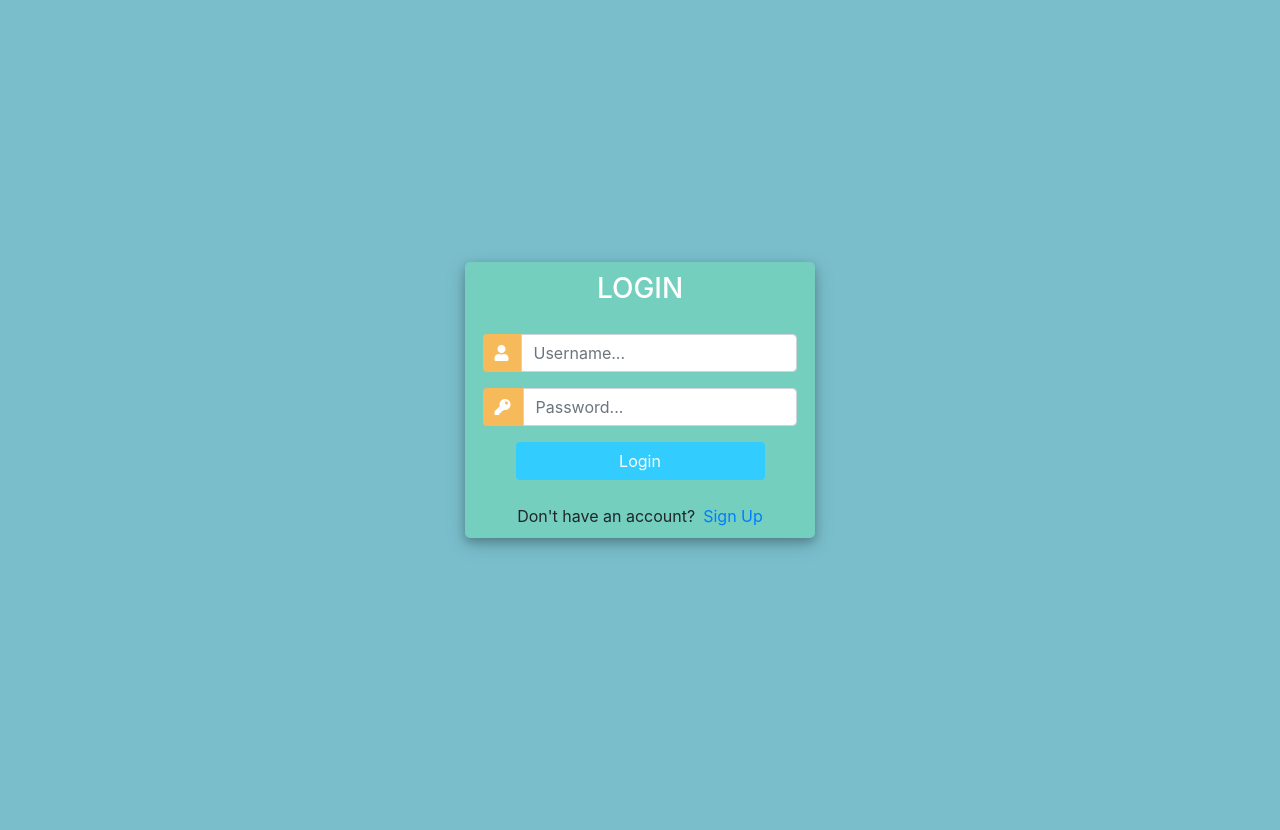
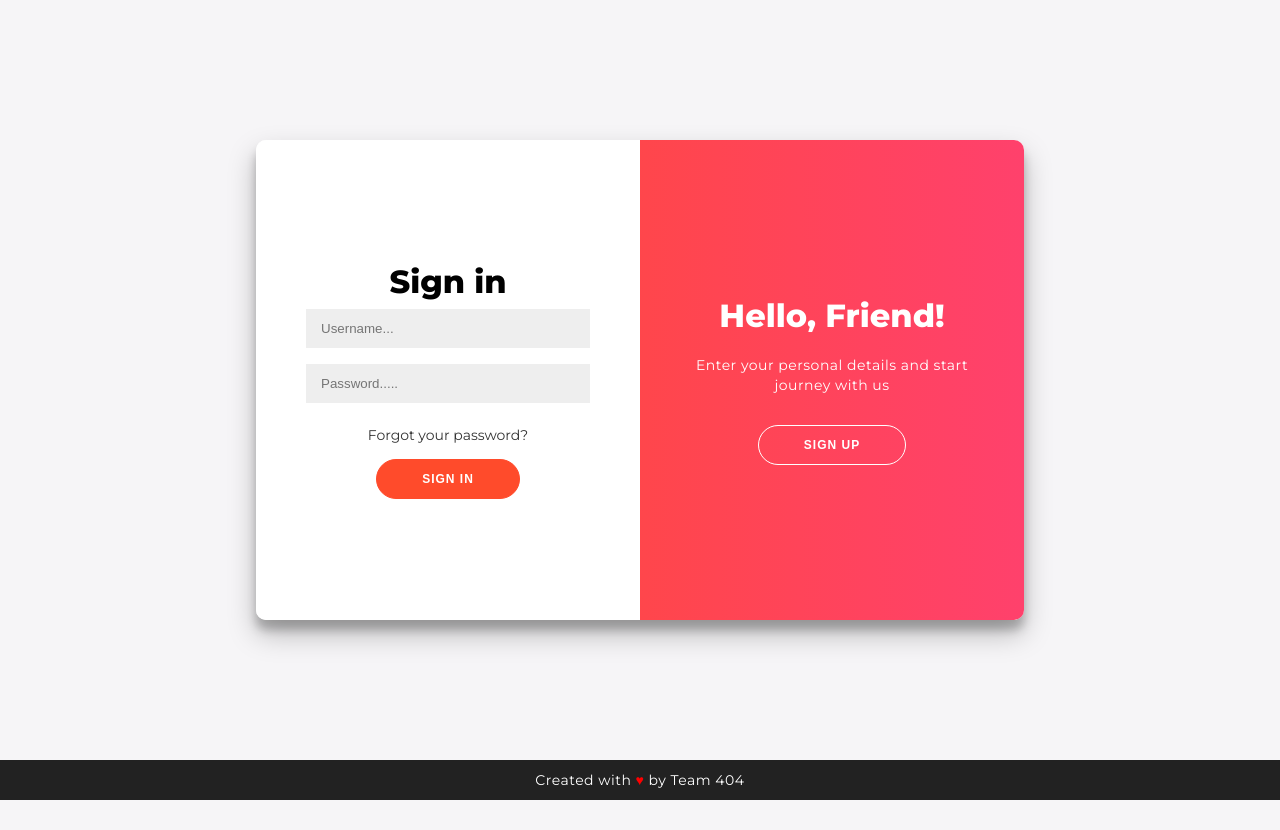
Before and after one commit to Dara-Ekanth/e-mart, a Django app: a page that uses accounts/templates/accounts/loginPage.html in a window 1280 px wide. Before the commit the page ends 550 px from the top, so only its background shows below. Run offline with Django 3.2, Linux system fonts and the light colour scheme; some libraries are stand-ins or nearby versions.

Commit message:
Accounts login and Register UI update

```diff
--- a/accounts/templates/accounts/loginPage.html
+++ b/accounts/templates/accounts/loginPage.html
@@ -1,135 +1,338 @@
+<!--
+Source Code:"https://www.florin-pop.com/blog/2019/03/double-slider-sign-in-up-form/"
+Thanks to "FLORIN POP"
+-->
 <!DOCTYPE html>
 <html>
 
 <head>
     <title>Login</title>
-    <link rel="stylesheet" href="https://stackpath.bootstrapcdn.com/bootstrap/4.1.3/css/bootstrap.min.css"
-          integrity="sha384-MCw98/SFnGE8fJT3GXwEOngsV7Zt27NXFoaoApmYm81iuXoPkFOJwJ8ERdknLPMO" crossorigin="anonymous">
+    {% load static %}
     <script src="https://ajax.googleapis.com/ajax/libs/jquery/3.3.1/jquery.min.js"></script>
-    <link rel="stylesheet" href="https://use.fontawesome.com/releases/v5.6.1/css/all.css"
-          integrity="sha384-gfdkjb5BdAXd+lj+gudLWI+BXq4IuLW5IT+brZEZsLFm++aCMlF1V92rMkPaX4PP" crossorigin="anonymous">
-
 
     <style>
-        body,
-        html {
-            margin: 0;
-            padding: 0;
-            height: 100%;
-            background: #7abecc !important;
+
+        @import url('https://fonts.googleapis.com/css?family=Montserrat:400,800');
+
+        * {
+            box-sizing: border-box;
         }
 
-        .user_card {
-            width: 350px;
-            margin-top: auto;
-            margin-bottom: auto;
-            background: #74cfbf;
-            position: relative;
+        body {
+            background: #f6f5f7;
             display: flex;
             justify-content: center;
+            align-items: center;
             flex-direction: column;
-            padding: 10px;
-            box-shadow: 0 4px 8px 0 rgba(0, 0, 0, 0.2), 0 6px 20px 0 rgba(0, 0, 0, 0.19);
-            -webkit-box-shadow: 0 4px 8px 0 rgba(0, 0, 0, 0.2), 0 6px 20px 0 rgba(0, 0, 0, 0.19);
-            -moz-box-shadow: 0 4px 8px 0 rgba(0, 0, 0, 0.2), 0 6px 20px 0 rgba(0, 0, 0, 0.19);
-            border-radius: 5px;
-
+            font-family: 'Montserrat', sans-serif;
+            height: 100vh;
+            margin: -20px 0 50px;
         }
 
-        .form_container {
-            margin-top: 20px;
+        h1 {
+            font-weight: bold;
+            margin: 0;
         }
 
-        #form-title {
-            color: #fff;
-
+        h2 {
+            text-align: center;
         }
 
-        .login_btn {
-            width: 100%;
-            background: #33ccff !important;
-            color: white !important;
+        p {
+            font-size: 14px;
+            font-weight: 100;
+            line-height: 20px;
+            letter-spacing: 0.5px;
+            margin: 20px 0 30px;
         }
 
-        .login_btn:focus {
-            box-shadow: none !important;
-            outline: 0px !important;
+        span {
+            font-size: 12px;
         }
 
-        .login_container {
-            padding: 0 2rem;
+        a {
+            color: #333;
+            font-size: 14px;
+            text-decoration: none;
+            margin: 15px 0;
         }
 
-        .input-group-text {
-            background: #f7ba5b !important;
-            color: white !important;
-            border: 0 !important;
-            border-radius: 0.25rem 0 0 0.25rem !important;
+        button {
+            border-radius: 20px;
+            border: 1px solid #FF4B2B;
+            background-color: #FF4B2B;
+            color: #FFFFFF;
+            font-size: 12px;
+            font-weight: bold;
+            padding: 12px 45px;
+            letter-spacing: 1px;
+            text-transform: uppercase;
+            transition: transform 80ms ease-in;
         }
 
-        .input_user,
-        .input_pass:focus {
-            box-shadow: none !important;
-            outline: 0px !important;
+        button:active {
+            transform: scale(0.95);
+        }
+
+        button:focus {
+            outline: none;
+        }
+
+        button.ghost {
+            background-color: transparent;
+            border-color: #FFFFFF;
+        }
+
+        form {
+            background-color: #FFFFFF;
+            display: flex;
+            align-items: center;
+            justify-content: center;
+            flex-direction: column;
+            padding: 0 50px;
+            height: 100%;
+            text-align: center;
+        }
+
+        input {
+            background-color: #eee;
+            border: none;
+            padding: 12px 15px;
+            margin: 8px 0;
+            width: 100%;
+        }
+
+        .container {
+            background-color: #fff;
+            border-radius: 10px;
+            box-shadow: 0 14px 28px rgba(0, 0, 0, 0.25),
+            0 10px 10px rgba(0, 0, 0, 0.22);
+            position: relative;
+            overflow: hidden;
+            width: 768px;
+            max-width: 100%;
+            min-height: 480px;
+        }
+
+        .form-container {
+            position: absolute;
+            top: 0;
+            height: 100%;
+            transition: all 0.6s ease-in-out;
+        }
+
+        .sign-in-container {
+            left: 0;
+            width: 50%;
+            z-index: 2;
+        }
+
+        .container.right-panel-active .sign-in-container {
+            transform: translateX(100%);
+        }
+
+        .sign-up-container {
+            left: 0;
+            width: 50%;
+            opacity: 0;
+            z-index: 1;
+        }
+
+        .container.right-panel-active .sign-up-container {
+            transform: translateX(100%);
+            opacity: 1;
+            z-index: 5;
+            animation: show 0.6s;
+        }
+
+        @keyframes show {
+            0%, 49.99% {
+                opacity: 0;
+                z-index: 1;
+            }
+
+            50%, 100% {
+                opacity: 1;
+                z-index: 5;
+            }
+        }
+
+        .overlay-container {
+            position: absolute;
+            top: 0;
+            left: 50%;
+            width: 50%;
+            height: 100%;
+            overflow: hidden;
+            transition: transform 0.6s ease-in-out;
+            z-index: 100;
+        }
+
+        .container.right-panel-active .overlay-container {
+            transform: translateX(-100%);
+        }
+
+        .overlay {
+            background: #FF416C;
+            background: -webkit-linear-gradient(to right, #FF4B2B, #FF416C);
+            background: linear-gradient(to right, #FF4B2B, #FF416C);
+            background-repeat: no-repeat;
+            background-size: cover;
+            background-position: 0 0;
+            color: #FFFFFF;
+            position: relative;
+            left: -100%;
+            height: 100%;
+            width: 200%;
+            transform: translateX(0);
+            transition: transform 0.6s ease-in-out;
+        }
+
+        .container.right-panel-active .overlay {
+            transform: translateX(50%);
+        }
+
+        .overlay-panel {
+            position: absolute;
+            display: flex;
+            align-items: center;
+            justify-content: center;
+            flex-direction: column;
+            padding: 0 40px;
+            text-align: center;
+            top: 0;
+            height: 100%;
+            width: 50%;
+            transform: translateX(0);
+            transition: transform 0.6s ease-in-out;
+        }
+
+        .overlay-left {
+            transform: translateX(-20%);
+        }
+
+        .container.right-panel-active .overlay-left {
+            transform: translateX(0);
+        }
+
+        .overlay-right {
+            right: 0;
+            transform: translateX(0);
+        }
+
+        .container.right-panel-active .overlay-right {
+            transform: translateX(20%);
+        }
+
+        .social-container {
+            margin: 20px 0;
+        }
+
+        .social-container a {
+            border: 1px solid #DDDDDD;
+            border-radius: 50%;
+            display: inline-flex;
+            justify-content: center;
+            align-items: center;
+            margin: 0 5px;
+            height: 40px;
+            width: 40px;
+        }
+
+        footer {
+            background-color: #222;
+            color: #fff;
+            font-size: 14px;
+            bottom: 0;
+            position: fixed;
+            left: 0;
+            right: 0;
+            text-align: center;
+            z-index: 999;
+        }
+
+        footer p {
+            margin: 10px 0;
+        }
+
+        footer i {
+            color: red;
+        }
+
+        footer a {
+            color: #3c97bf;
+            text-decoration: none;
         }
 
         #messages {
-            background-color: grey;
+            background-color: #FF416C;
             color: #fff;
             padding: 10px;
             margin-top: 10px;
         }
     </style>
 
+
 </head>
-<body>
-<div class="container h-100">
-    <div class="d-flex justify-content-center h-100">
-        <div class="user_card">
-            <div class="d-flex justify-content-center">
 
 
-                <h3 id="form-title">LOGIN</h3>
+<div class="container" id="container">
+    <div class="form-container sign-up-container">
+        <form method="POST" action="">
+            {% csrf_token %}
+            <h1>Create Account</h1>
+
+            <span>or use your email for registration</span>
+
+            <input type="text" name="username" placeholder="Username....." maxlength="150" autofocus required
+                   id="id_username">
+            <input type="email" name="email" placeholder="Email......" maxlength="254" required id="id_email">
+            <input type="password" name="password1" placeholder="Password....." autocomplete="new-password" required
+                   id="id_password1">
+            <input type="password" name="password2" placeholder="Renter Password....." autocomplete="new-password"
+                   required id="id_password2">
+            {% for message in messages %}
+                <p id="messages">{{ message | title }}</p>
+            {% endfor %}
+            <button type='submit' name='submit' value='sign_up'>Sign Up</button>
+        </form>
+    </div>
+    <div class="form-container sign-in-container">
+        <form method="POST" action="">
+            {% csrf_token %}
+            <h1>Sign in</h1>
+            <input type="text" name="username" placeholder="Username...">
+            <input type="password" name="password" placeholder="Password....."/>
+            {% for message in messages %}
+                <p id="messages">{{ message | title }}</p>
+            {% endfor %}
+            <a href="#">Forgot your password?</a>
+            <button type='submit' name='submit' value='sign_in'>Sign In</button>
+        </form>
+    </div>
+    <div class="overlay-container">
+        <div class="overlay">
+            <div class="overlay-panel overlay-left">
+                <h1>Welcome Back!</h1>
+                <p>To keep connected with us please login with your personal info</p>
+                <button class="ghost" id="signIn">Sign In</button>
             </div>
-            <div class="d-flex justify-content-center form_container">
-                <form method="POST" action="">
-                    {% csrf_token %}
-                    <div class="input-group mb-3">
-                        <div class="input-group-append">
-                            <span class="input-group-text"><i class="fas fa-user"></i></span>
-                        </div>
-
-                        <input type="text" name="username" placeholder="Username..." class="form-control">
-                    </div>
-
-                    <div class="input-group mb-2">
-                        <div class="input-group-append">
-                            <span class="input-group-text"><i class="fas fa-key"></i></span>
-                        </div>
-
-                        <input type="password" name="password" placeholder="Password..." class="form-control">
-                    </div>
-
-                    <div class="d-flex justify-content-center mt-3 login_container">
-                        <input class="btn login_btn" type="submit" value="Login">
-                    </div>
-                </form>
-
-            </div>
-
-            {% for message in messages %}
-                <p id="messages">{{ message }}</p>
-            {% endfor %}
-
-            <div class="mt-4">
-                <div class="d-flex justify-content-center links">
-                    Don't have an account? <a href="{% url 'register_page' %}" class="ml-2">Sign Up</a>
-                </div>
-
+            <div class="overlay-panel overlay-right">
+                <h1>Hello, Friend!</h1>
+                <p>Enter your personal details and start journey with us</p>
+                <button class="ghost" id="sign_Up">Sign Up</button>
             </div>
         </div>
     </div>
 </div>
+
+<footer>
+    <p>
+        Created with <i>♥</i> by Team 404
+        </p>
+</footer>
+<script type="text/javascript" src="{% static 'js/login.js' %}"></script>
+
 </body>
 
 </html>
--- a/accounts/templates/accounts/settings.html
+++ b/accounts/templates/accounts/settings.html
@@ -24,7 +24,8 @@
             overflow: hidden;
         }
     </style>
-    <div style='margin-top:5px;margin-left:10px;margin-right:10px;'>
+
+    <div>
         <div class="row">
             <div class="col-md-3">
                 <div class="card card-body">
@@ -37,7 +38,7 @@
             </div>
         </div>
     </div>
-    <div style='margin-top:5px;margin-left:10px;margin-right:10px;'>
+    <div>
         <form method="post" enctype="multipart/form-data">
             {% csrf_token %}
             <div class="row">
@@ -90,4 +91,5 @@
             <input class="btn btn-primary" type="submit" name="save">
         </form>
     </div>
+
 {% endblock %}
--- a/accounts/url.py
+++ b/accounts/url.py
@@ -4,7 +4,7 @@ from . import views
 urlpatterns = [path('hello/', views.hello_world, name='hello'),
                path('login/', views.login_views, name='login_page'),
                path('login/', views.login_views, name='accounts_login'),
-               path('register/', views.register_views, name='register_page'),
+               # path('register/', views.register_views, name='register_page'),
                path('logout/', views.logout_view, name='logout_page'),
                path('route/settings/', views.settings_view, name='settings'),
                path('update/profile/picture', views.update_profile_view, name="update_profile_pic"),
--- a/accounts/views.py
+++ b/accounts/views.py
@@ -1,6 +1,5 @@
 from django.shortcuts import render, redirect
-from django.http import HttpResponse
-# from django.contrib.auth.forms import UserCreationForm
+
 from .form import CustomUserCreationForm, settigs_form, update_profile_form, passwordchangingform
 from django.contrib import messages
 from django.contrib.auth.views import PasswordChangeView
@@ -9,9 +8,6 @@ from django.urls import reverse_lazy
 from .decorators import unauthenticated_user
 from django.contrib.auth.decorators import login_required
 from verify_email.email_handler import send_verification_email
-
-from django.contrib.auth.models import Group
-import re
 
 
 # Create your views here.
@@ -22,51 +18,68 @@ def hello_world(request):
 
 @unauthenticated_user
 def login_views(request):
+    form = CustomUserCreationForm()
     if request.method == "POST":
-        username = request.POST.get('username')
-        password = request.POST.get('password')
-        user = authenticate(username=username, password=password)
-        if user is not None:
-            login(request, user)
-            return redirect('default_home_name')
-            # return HttpResponse(f'hello {request.user}')
-        else:
-            messages.info(request, "username or password is incorrect")
-    context = {}
+        if request.POST.get('submit') == 'sign_in':
+            username = request.POST.get('username')
+            password = request.POST.get('password')
+
+            user = authenticate(username=username, password=password)
+            if user is not None:
+                login(request, user)
+                return redirect('default_home_name')
+            else:
+                messages.info(request, "username or password is incorrect")
+        if request.POST.get('submit') == 'sign_up':
+
+            form = CustomUserCreationForm(request.POST)
+
+            if form.is_valid():
+                inactive_user = send_verification_email(request, form)
+                user_name = form.cleaned_data.get('username')
+
+                messages.success(request,
+                                 'The account was successfully created for ' + user_name + ', We sent a mail to you')
+                return redirect('login_page')
+            else:
+                messages.error(request, f'The account was unsuccessfully created {form.error_messages}')
+    context = {'form': form}
+
     return render(request, 'accounts/loginPage.html', context)
 
 
-@unauthenticated_user
-def register_views(request):
-    form = CustomUserCreationForm()
+#
+# @unauthenticated_user
+# def register_views(request):
+#     form = CustomUserCreationForm()
+#
+#     if request.method == 'POST':
+#         print(request.POST.get('submit'))
+#         form = CustomUserCreationForm(request.POST)
+#         if form.is_valid():
+#             inactive_user = send_verification_email(request, form)
+#             # form.save()
+#             # user = form.save(commit=False)
+#             # user.save()
+#             user_name = form.cleaned_data.get('username')
+#             print(user_name)
+#             messages.success(request, 'Account was successfully created for ' + user_name + ' Email sent to your mail')
+#             return redirect('login_page')
+#
+#         # else:
+#         #
+#         #     # messages.error(request, f'Account was unsuccessfully created {form.error_messages}')
+#         #     return redirect('register_page')
+#     context = {'form': form}
+#     return render(request, 'accounts/registerPage.html', context)
 
-    if request.method == 'POST':
-        form = CustomUserCreationForm(request.POST)
-
-        print()
-        if form.is_valid():
-            inactive_user = send_verification_email(request, form)
-            # form.save()
-            # user = form.save(commit=False)
-            # user.save()
-
-            user_name = form.cleaned_data.get('username')
-            print(user_name)
-            messages.success(request, 'Account was successfully created for ' + user_name + ' Email sent to your mail')
-            return redirect('login_page')
-
-        # else:
-        #
-        #     # messages.error(request, f'Account was unsuccessfully created {form.error_messages}')
-        #     return redirect('register_page')
-    context = {'form': form}
-    return render(request, 'accounts/registerPage.html', context)
 
 @login_required(login_url='login_page')
 def logout_view(request):
     logout(request)
     messages.success(request, 'You are successfully logged out')
     return redirect('login_page')
+
 
 @login_required(login_url='login_page')
 def default_home(request):
@@ -97,6 +110,7 @@ def default_home(request):
         print("home page")
         return redirect('ordered_item')
 
+
 @login_required(login_url='login_page')
 def settings_view(request):
     userr = request.user
@@ -110,6 +124,7 @@ def settings_view(request):
         #     return redirect('settings')
     context = {'form': form}
     return render(request, 'accounts/settings.html', context)
+
 
 @login_required(login_url='login_page')
 def update_profile_view(request):
--- /dev/null
+++ b/static/js/login.js
@@ -0,0 +1,13 @@
+const signUpButton = document.getElementById('sign_Up');
+const signInButton = document.getElementById('signIn');
+const container = document.getElementById('container');
+
+
+signInButton.addEventListener('click', () => {
+    container.classList.remove("right-panel-active");
+});
+
+
+signUpButton.addEventListener('click', () => {
+    container.classList.add("right-panel-active");
+});
```
Also changed, not shown: accounts/models.py (+6 -6 lines), static/images/default.png (deleted), 2 other files.
